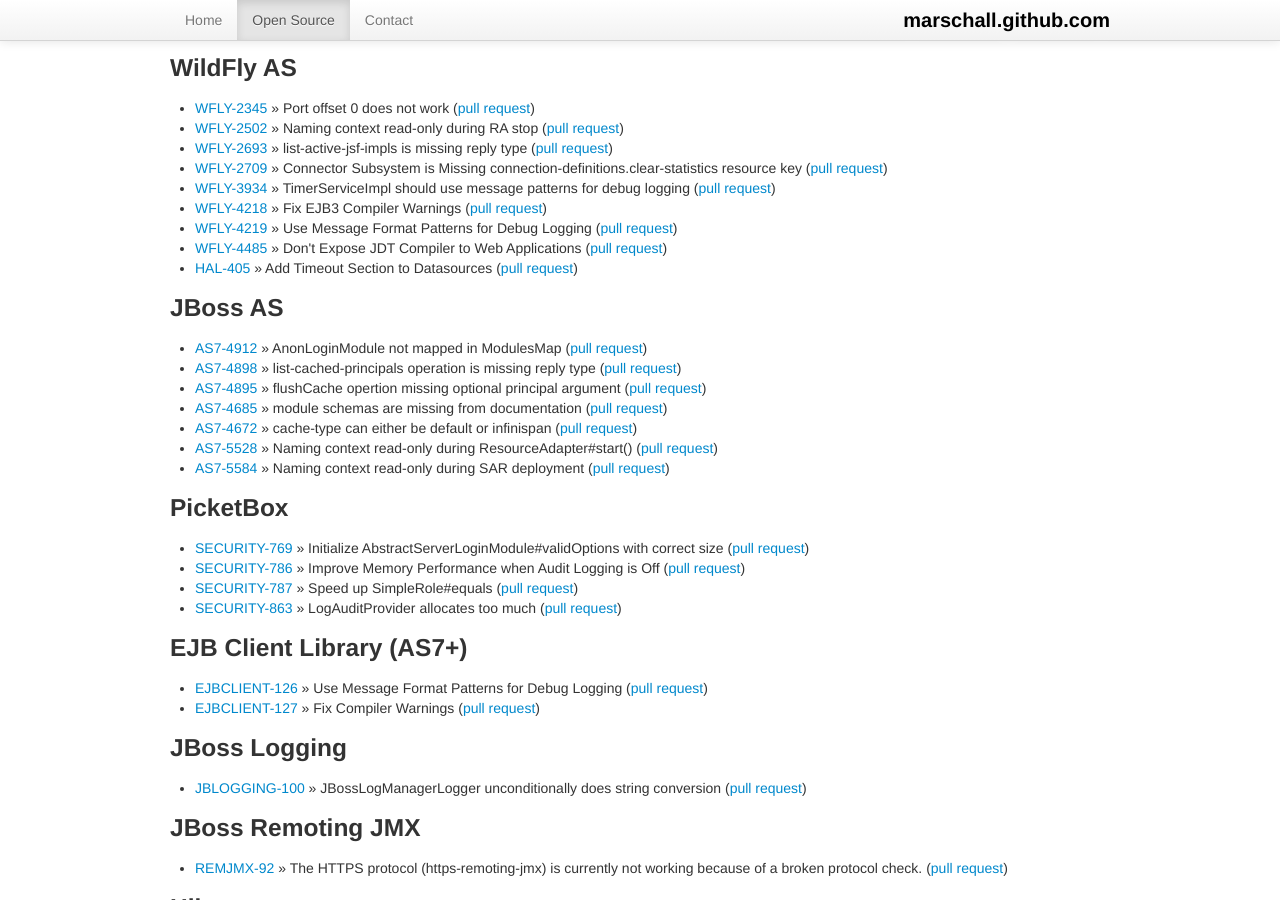
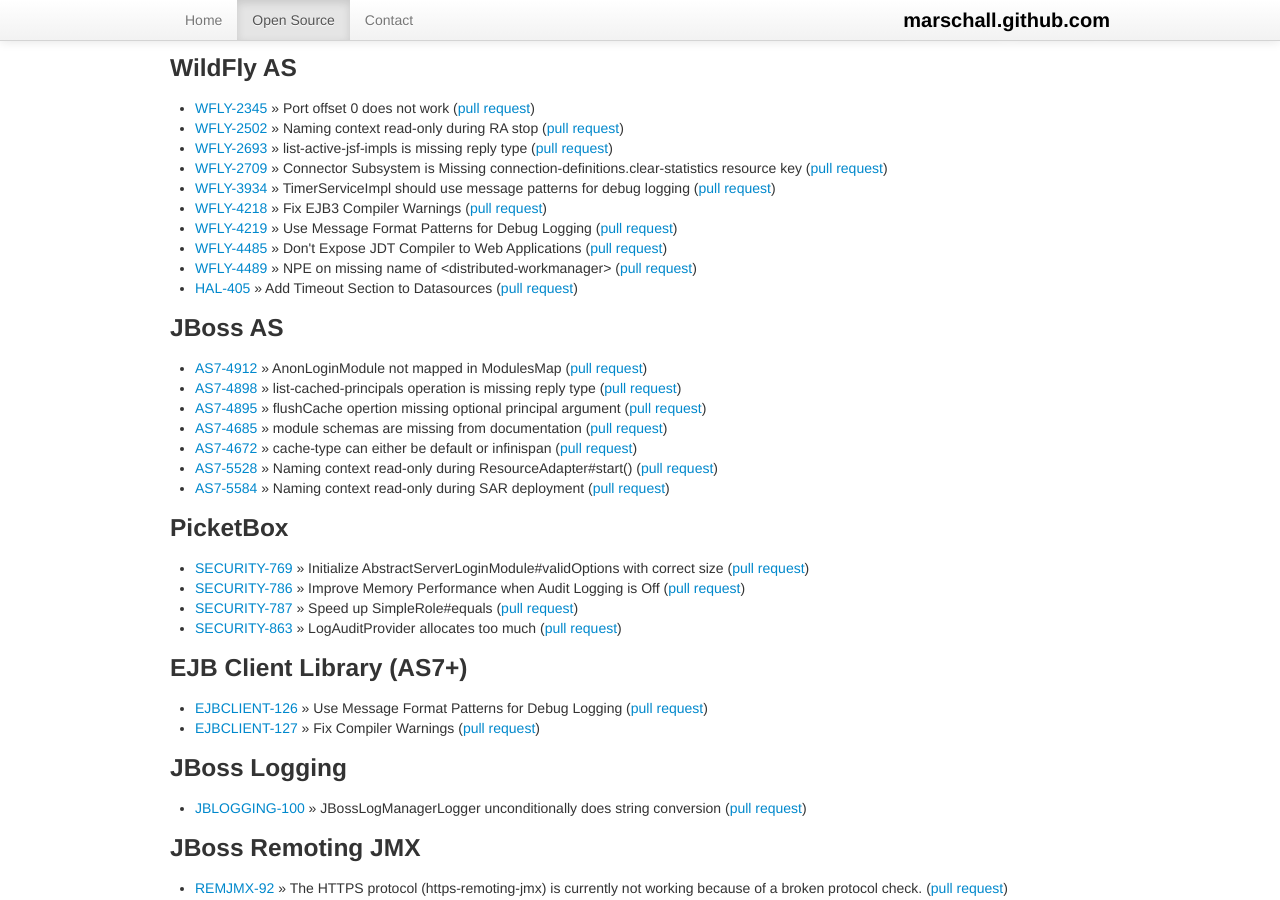
Before and after one commit to marschall/marschall.github.com, a Jekyll site: the page built from open-source.html, in a window 1280 px wide and 900 px high, scrolled down 1282 px. Built offline with Jekyll 4.4.1, drawn with Linux system fonts in a browser that asks for light colours.

Commit message:
fixed WFLY-4489

```diff
--- a/open-source.html
+++ b/open-source.html
@@ -88,6 +88,7 @@
   <li><a href="https://issues.jboss.org/browse/WFLY-4218">WFLY-4218</a> &raquo; Fix EJB3 Compiler Warnings (<a href="https://github.com/wildfly/wildfly/pull/7061">pull request</a>)</li>
   <li><a href="https://issues.jboss.org/browse/WFLY-4219">WFLY-4219</a> &raquo; Use Message Format Patterns for Debug Logging (<a href="https://github.com/wildfly/wildfly/pull/7062">pull request</a>)</li>
   <li><a href="https://issues.jboss.org/browse/WFLY-4485">WFLY-4485</a> &raquo; Don't Expose JDT Compiler to Web Applications (<a href="https://github.com/wildfly/wildfly/pull/7308">pull request</a>)</li>
+  <li><a href="https://issues.jboss.org/browse/WFLY-4489">WFLY-4489</a> &raquo; NPE on missing name of &lt;distributed-workmanager&gt; (<a href="https://github.com/wildfly/wildfly/pull/7317">pull request</a>)</li>
   <li><a href="https://issues.jboss.org/browse/HAL-405">HAL-405</a> &raquo; Add Timeout Section to Datasources (<a href="https://github.com/hal/core/pull/14">pull request</a>)</li>
 </ul>
 <h3>JBoss AS</h3>
@@ -262,6 +263,4 @@
 https://github.com/picketbox/picketbox-container-stale/pull/2
 
 
-https://issues.jboss.org/browse/WFLY-4489
-https://github.com/wildfly/wildfly/pull/7317
 -->
```
